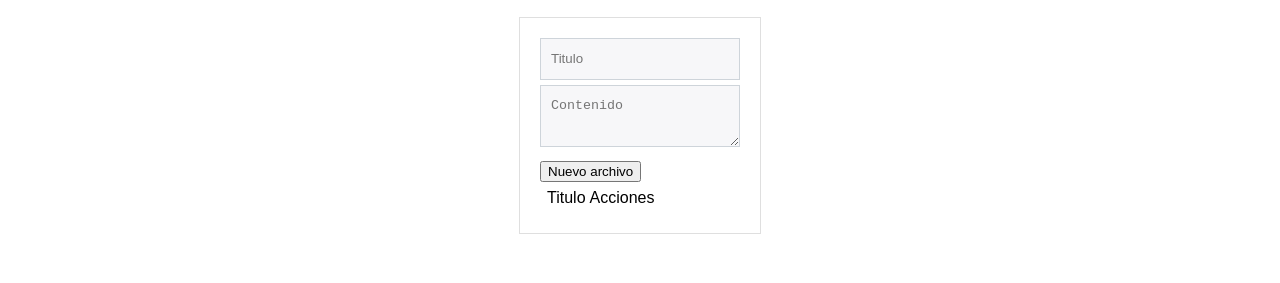
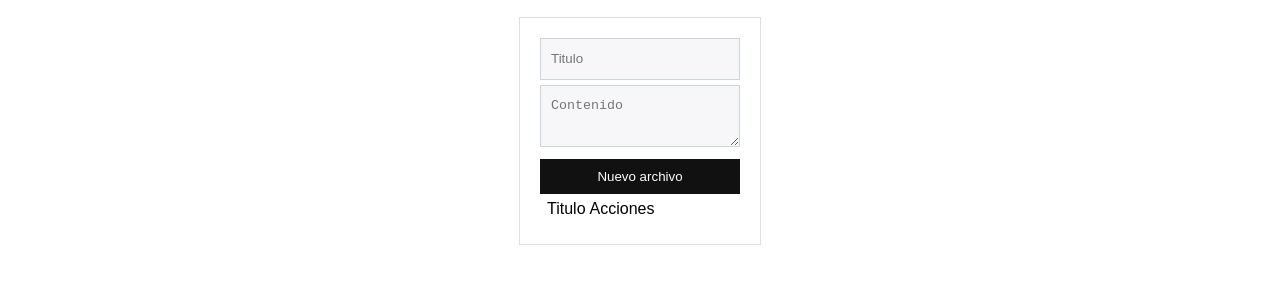
Before and after one commit to jcondoripin/repo_Pweb2B_Lab02, a website: page public/index.html in a window 1280 px wide. Shown: the part 67-350 px from the top of the page. Drawn offline with Linux system fonts and the light colour scheme.

Commit message:
estilos de formulario

```diff
--- a/public/css/myStyles.css
+++ b/public/css/myStyles.css
@@ -56,6 +56,29 @@ h1 {
     line-height: 1.5;
     color: #55595c;
     padding: 1rem;
+    cursor: text;
+    transition: box-shadow .15s ease-in-out;
+    outline: none;
+}
+
+.form-input:focus {
+    border-color: rgba(255, 255, 255, 0.8);
+    box-shadow: 0 0 0 2px rgba(0, 0, 0, 0.3);
+}
+
+.button {
+    background-color: rgb(17, 17, 17);
+    width: 100%;
+    border: none;
+    color: white;
+    padding: 1rem 2rem;
+    text-align: center;
+    transition: background-color .10s ease-in-out;
+    cursor: pointer;
+}
+
+.button:hover {
+    background-color: black;
 }
 
 textarea {
--- a/public/index.html
+++ b/public/index.html
@@ -19,7 +19,8 @@
                     <input class="form-input" type="text" name="title" id="title" placeholder="Titulo">
                     <textarea  class="form-input form-input__area" name="content" placeholder="Contenido" id="content"></textarea>
                 </form>
-                <button id="bCrear" onclick="">Nuevo archivo</button>
+
+                <button class="button" id="bCrear" onclick="">Nuevo archivo</button>
 
                 <!-- Aquí la lista de archivos creados -->
                 <table>
```
